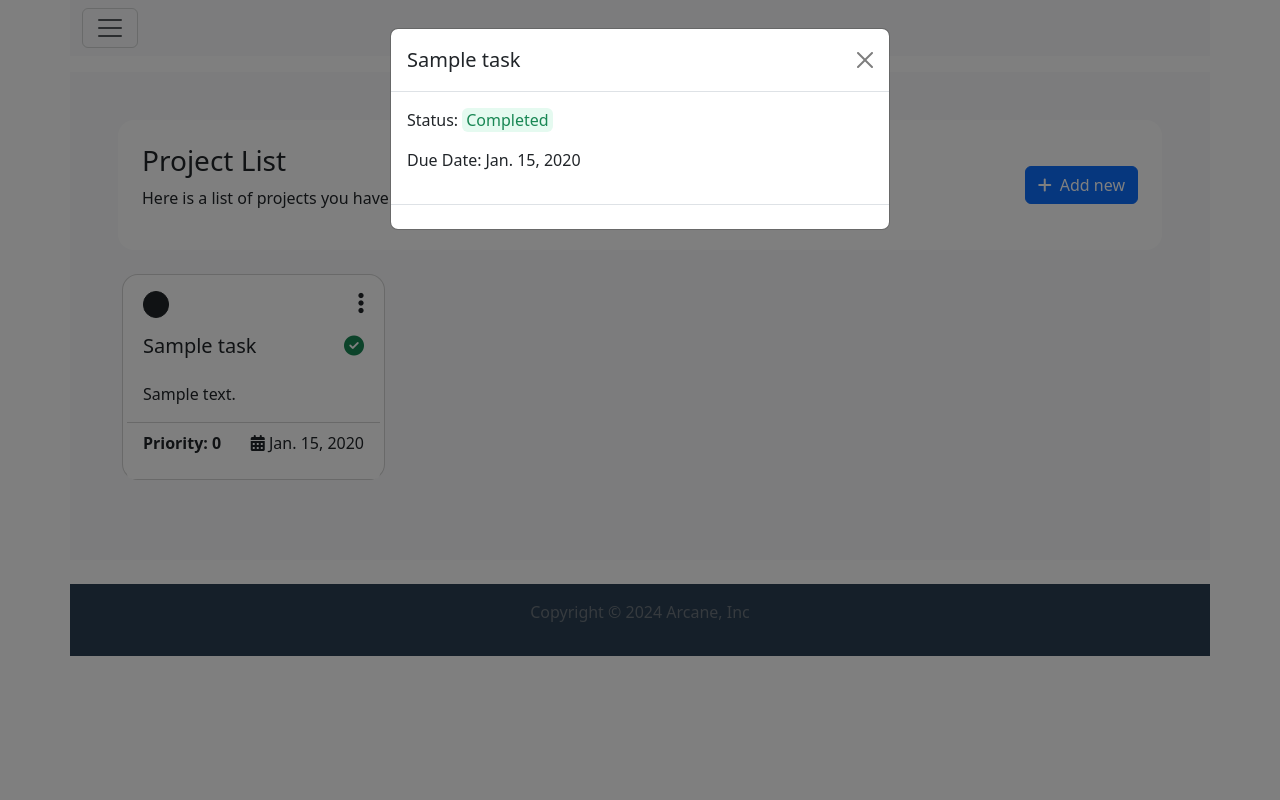
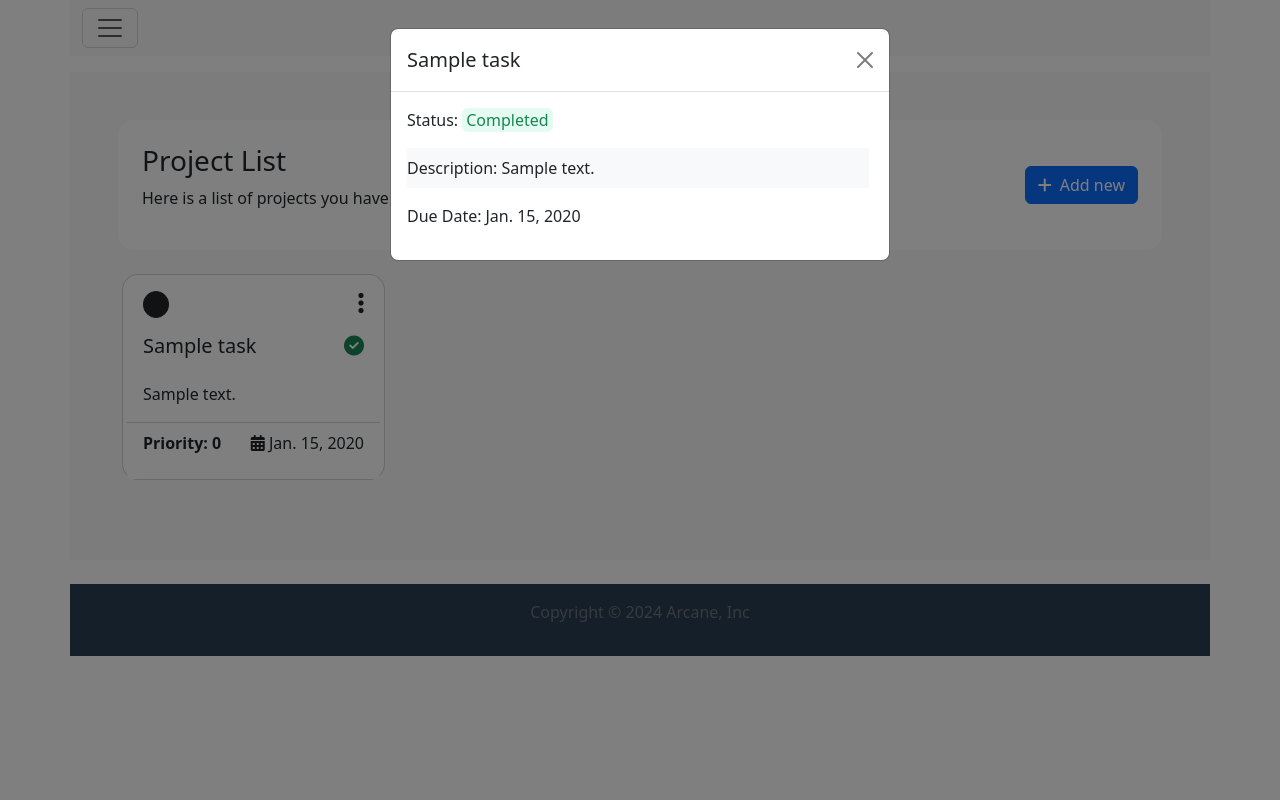
Before and after one commit to talhasan06/arcane, a Django app: page /tasks/1/ in a window 1280 px wide, after a click that opens the changed part. Run offline with Django 4.2, Linux system fonts and the light colour scheme; a user stored in the database is signed in; data comes from the database, SQL or seed files in the repository; tables that the repository leaves empty hold one stand-in row (values such as "Sample post").

Commit message:
card issue

```diff
--- a/accounts/templates/user_login.html
+++ b/accounts/templates/user_login.html
@@ -53,7 +53,7 @@
         </div>
       </div>
     </nav>
-    <div class="d-flex align-items-center justify-content-center vh-100 " >
+    <div class="d-flex align-items-center justify-content-center my-5" >
       <div class="form-group col-12 border shadow bg-white rounded-3 py-5 px-3">
         <p class="text-center h2" style="color:#384572;">Login</p>
         <br>
--- a/tasks/templates/task_list.html
+++ b/tasks/templates/task_list.html
@@ -55,14 +55,15 @@
                                             <p class="text-danger rounded px-1" style="background-color:#f19797;">Pending</p>
                                             {%endif%}
                                         </div>
+                                        <p class="fw-medium py-2 me-1 bg-body-tertiary">Description: <span class="fw-normal">{{task.description}}</span> </p>
+                                        {% if not task.completed %}
+                                            <a href="{% url 'toggle_complete' task.id %}" class="btn text-white" style="background-color: #7F56D9;"><i class="fa-solid fa-check me-1"></i>mark as done</a>
+                                        {% endif %}
+
                                         <div class="d-flex">
                                             <p class="fw-medium me-1">Due Date:</p>
                                             <p>{{task.due_date}}</p>
                                         </div>
-                                    </div>
-                                    <div class="modal-footer">
-                                    <!-- <button type="button" class="btn btn-secondary" data-bs-dismiss="modal">Close</button>
-                                    <button type="button" class="btn btn-primary">Save changes</button> -->
                                     </div>
                                 </div>
                                 </div>
```
Also changed, not shown: tasks/templates/remaining.html (+4 -4 lines).
